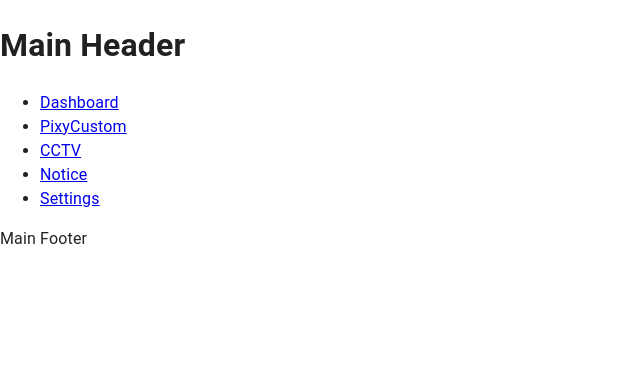
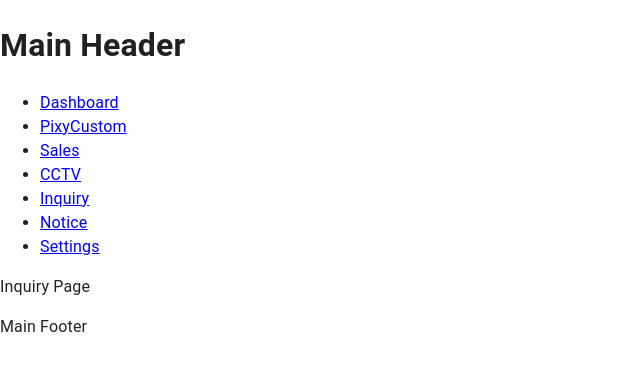
Before and after one commit to AIVLESCHOOLFIFTHBIGPROJECT/AI_24_PIXY_WEB, a React (Create React App) app: page /main/Inquiry in a window 1280 px wide. Shown: the top 370 px of the page, without its empty margins (0-640 px from the left). Built offline with nearby package versions, Linux system fonts and the light colour scheme.

Commit message:
add sales and inquiry

```diff
--- a/src/components/MainHeader.js
+++ /dev/null
@@ -1,4 +0,0 @@
-import React from 'react';
-import { AppBar, Toolbar, Typography, Button, Box } from '@mui/material';
-import { Link } from 'react-router-dom';
-import logo from '../assets/logo.svg';
--- a/src/components/main/MainMenuBar.js
+++ b/src/components/main/MainMenuBar.js
@@ -7,7 +7,9 @@ const MainMenuBar = () => {
       <ul>
         <li><Link to="/main/dashboard">Dashboard</Link></li>
         <li><Link to="/main/pixycustom">PixyCustom</Link></li>
+        <li><Link to="/main/sales">Sales</Link></li>
         <li><Link to="/main/cctv">CCTV</Link></li>
+        <li><Link to="/main/inquiry">Inquiry</Link></li>
         <li><Link to="/main/notice">Notice</Link></li>
         <li><Link to="/main/settings">Settings</Link></li>
       </ul>
--- /dev/null
+++ b/src/pages/main/Inquiry.js
@@ -0,0 +1,7 @@
+import React from 'react';
+
+const Inquiry = () => {
+  return <div>Inquiry Page</div>;
+};
+
+export default Inquiry;
--- a/src/pages/main/MainPage.js
+++ b/src/pages/main/MainPage.js
@@ -5,7 +5,9 @@ import MainMenuBar from '../../components/main/MainMenuBar';
 import MainFooter from '../../components/main/MainFooter';
 import Dashboard from './Dashboard';
 import PixyCustom from './PixyCustom';
+import Sales from './Sales';
 import CCTV from './CCTV';
+import Inquiry from './Inquiry';
 import Notice from './Notice';
 import Settings from './Settings';
 
@@ -18,7 +20,9 @@ const MainPage = () => {
         <Routes>
           <Route path="dashboard" element={<Dashboard />} />
           <Route path="pixycustom" element={<PixyCustom />} />
+          <Route path="sales" element={<Sales />} />
           <Route path="cctv" element={<CCTV />} />
+          <Route path="Inquiry" element={<Inquiry />} />
           <Route path="notice" element={<Notice />} />
           <Route path="settings" element={<Settings />} />
           <Route path="/" element={<Navigate to="dashboard" />} />
--- /dev/null
+++ b/src/pages/main/Sales.js
@@ -0,0 +1,7 @@
+import React from 'react';
+
+const Sales = () => {
+  return <div>Sales Page</div>;
+};
+
+export default Sales;
```
